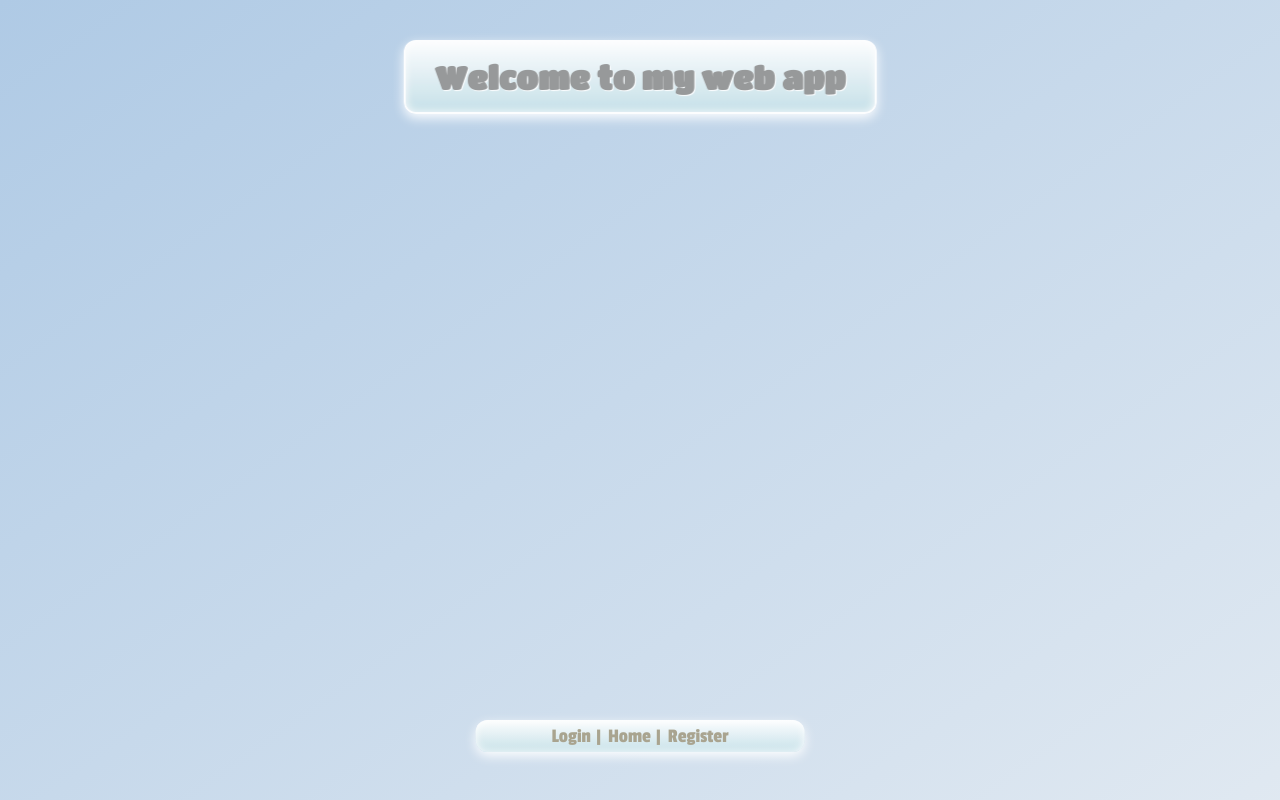
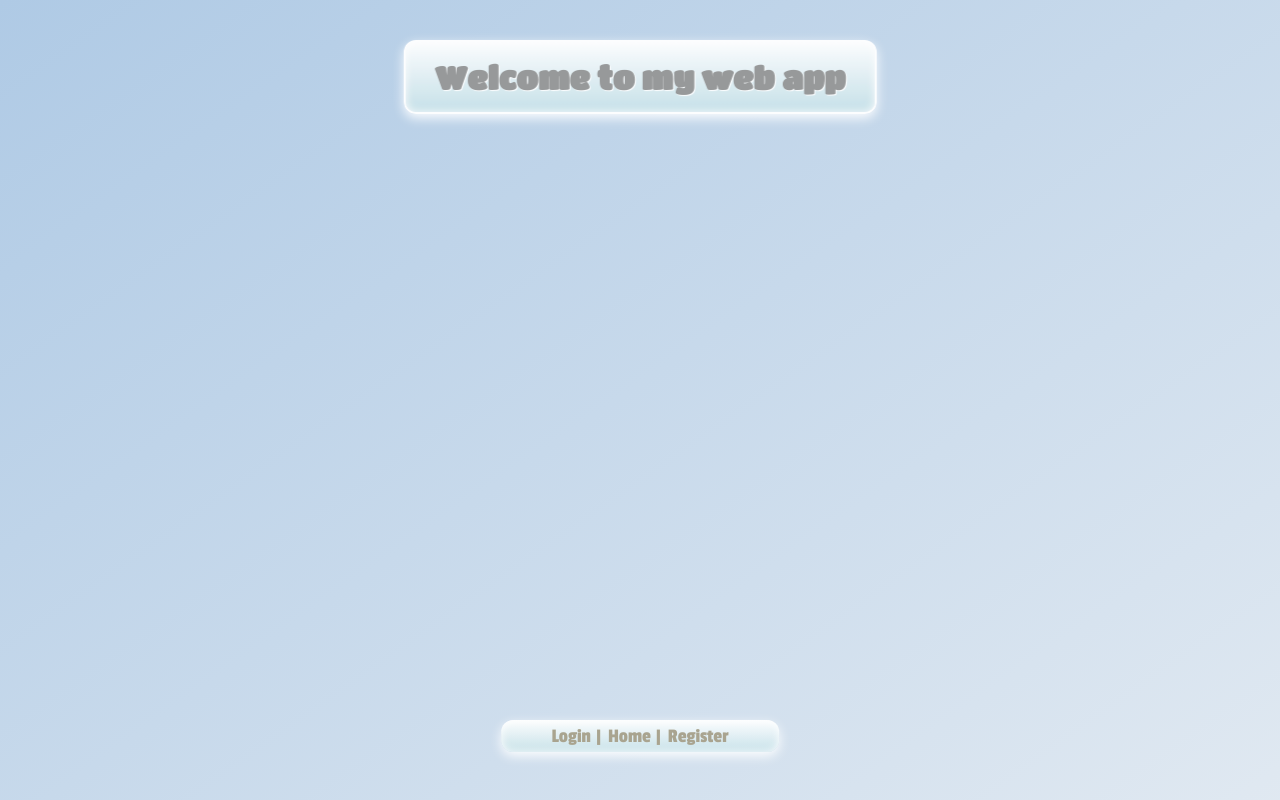
Before and after one commit to blob421/Vue_App, a Vue app: page / in a window 1280 px wide. Shown: the top 800 px of the page. Built offline with nearby package versions, Linux system fonts and the light colour scheme; no server answers.

Commit message:
Reduced the bar's width

```diff
--- a/src/components/login_register.vue
+++ b/src/components/login_register.vue
@@ -29,7 +29,7 @@
       background: linear-gradient(360deg, #c6e1e9, #ffffff);
      opacity: 95%;
 
-     padding: 0rem 5.7vw;
+     padding: 0rem 3.7vw;
      border-radius: 12px;
      box-shadow:
      inset 0 0 8px rgb(255, 255, 255),
```
